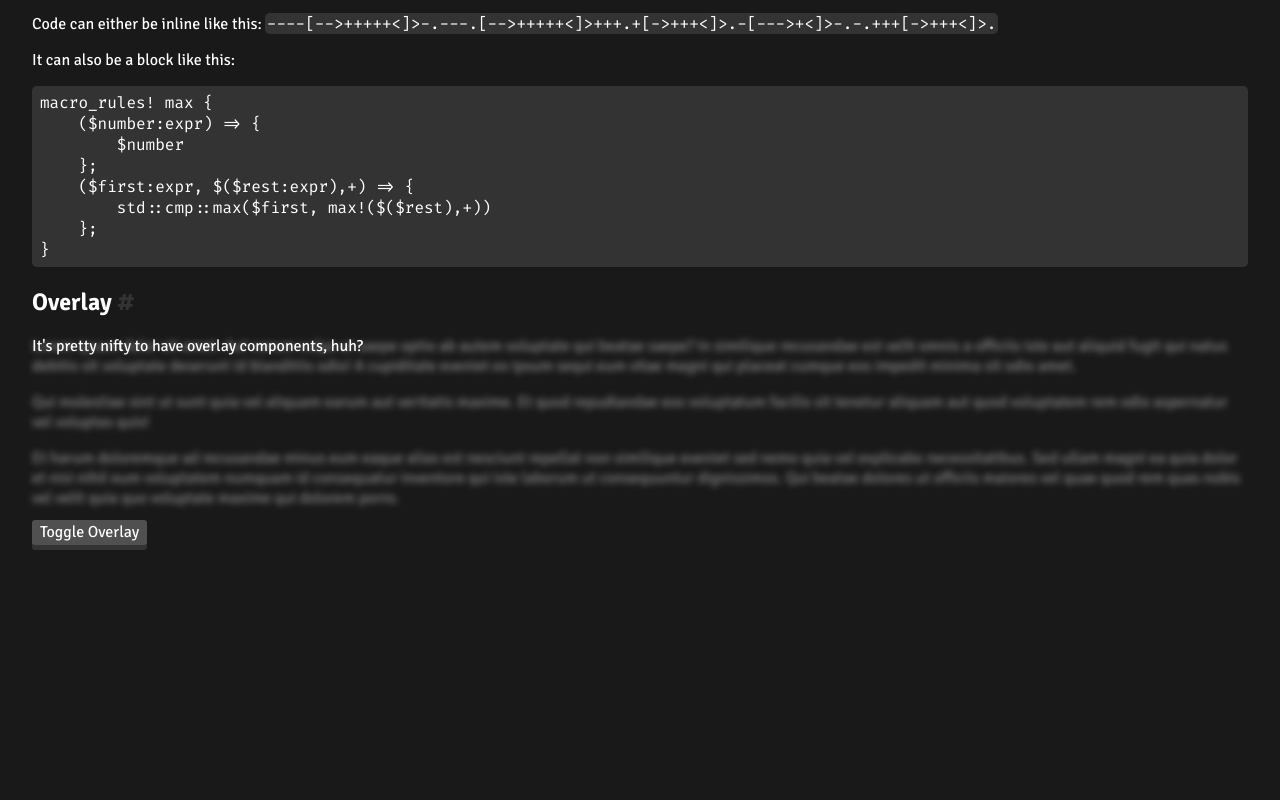
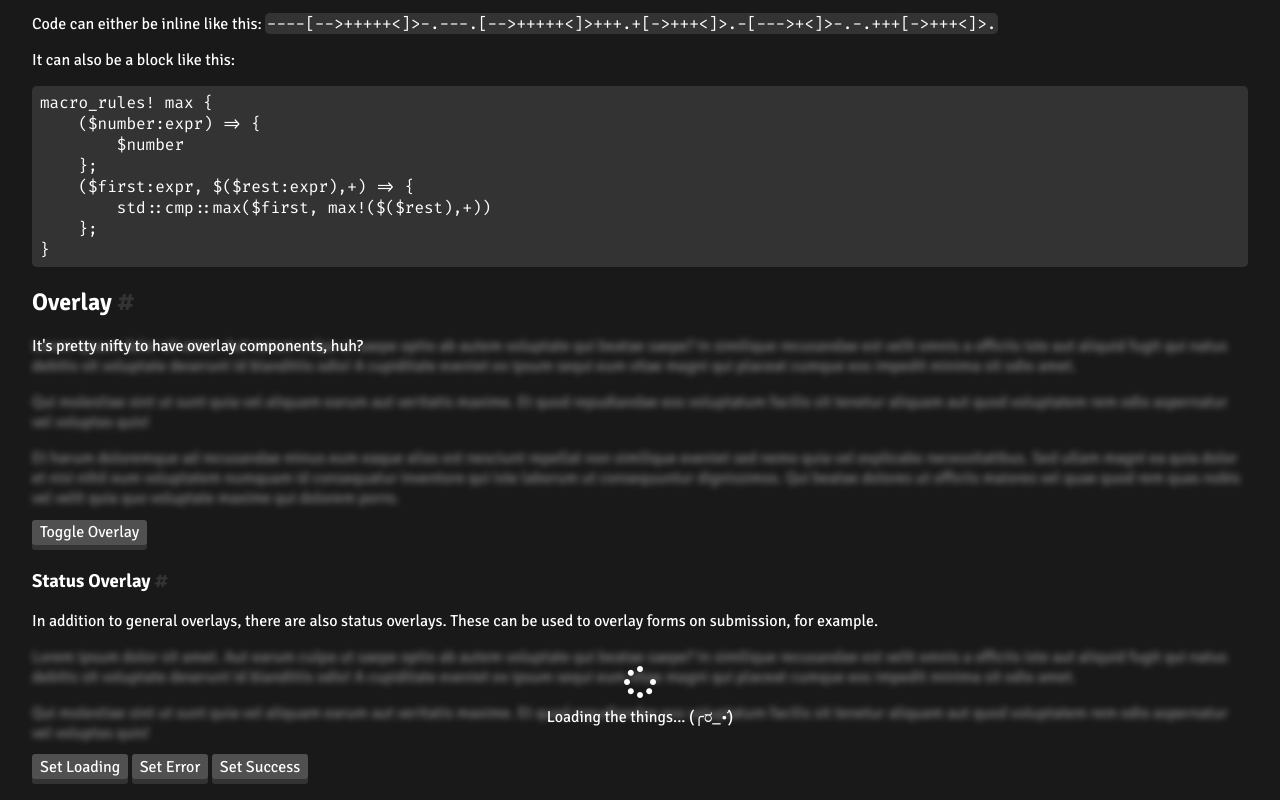
Before and after one commit to parslie/parslie.github.io, a SvelteKit app: page /experiments in a window 1280 px wide. Shown: the part 694-1494 px from the top of the page. Before the commit the page ends 1260 px from the top, so only its background shows below. Built offline with nearby package versions, Linux system fonts and the light colour scheme.

Commit message:
Create status overlay component

```diff
--- /dev/null
+++ b/src/lib/components/overlays/StatusOverlay.svelte
@@ -0,0 +1,58 @@
+<script lang="ts">
+	import type { Status } from "$lib/types";
+	import Overlay from "$lib/components/Overlay.svelte";
+
+	type StatusOverlayProps = {
+		isDisabled?: boolean;
+		message?: string;
+		status: Status;
+	};
+
+	const { isDisabled, message, status }: StatusOverlayProps = $props();
+</script>
+
+<Overlay {isDisabled}>
+	<div>
+		{#if status === "loading"}
+			<i class={["fa-solid", "fa-spinner", "fa-spin-pulse"]}></i>
+		{:else if status === "error"}
+			<i class={["error", "fa-solid", "fa-heart-crack"]}></i>
+		{:else if status === "success"}
+			<i class={["success", "fa-solid", "fa-heart"]}></i>
+		{/if}
+		{#if message}
+			<span>{message}</span>
+		{/if}
+	</div>
+</Overlay>
+
+<style lang="scss">
+	@use "$lib/styles/color";
+
+	div {
+		display: flex;
+		flex-direction: column;
+		justify-content: center;
+		align-items: center;
+		width: 100%;
+		height: 100%;
+
+		i {
+			font-size: 2em;
+
+			&.error {
+				color: color.$red;
+			}
+
+			&.success {
+				color: color.$green;
+			}
+		}
+
+		span {
+			margin-top: 0.6rem;
+			height: 1em;
+			text-align: center;
+		}
+	}
+</style>
--- a/src/lib/styles/color.scss
+++ b/src/lib/styles/color.scss
@@ -7,3 +7,5 @@ $white: #ffffff;
 
 $dark-green: #116611;
 $green: #33ff33;
+
+$red: #ff3333;
--- /dev/null
+++ b/src/lib/types.ts
@@ -0,0 +1,3 @@
+type Status = "loading" | "error" | "success";
+
+export type { Status };
--- a/src/routes/experiments/+page.svelte
+++ b/src/routes/experiments/+page.svelte
@@ -6,9 +6,28 @@
 	import Link from "$lib/components/Link.svelte";
 	import Overlay from "$lib/components/Overlay.svelte";
 	import Overlayed from "$lib/components/Overlayed.svelte";
+	import StatusOverlay from "$lib/components/overlays/StatusOverlay.svelte";
 	import PageHead from "$lib/components/PageHead.svelte";
+	import type { Status } from "$lib/types";
 
 	let showOverlay = $state(true);
+	let status = $state<Status>("loading");
+	let statusMessage = $state("Loading the things... (╭ರ_•́)");
+
+	function setLoadingStatus() {
+		status = "loading";
+		statusMessage = "Loading... (╭ರ_•́)";
+	}
+
+	function setErrorStatus() {
+		status = "error";
+		statusMessage = "Error... (◞‸◟；)";
+	}
+
+	function setSuccessStatus() {
+		status = "success";
+		statusMessage = "Success! ( ˶ˆᗜˆ˵ )";
+	}
 </script>
 
 <PageHead title="Experiments" />
@@ -87,3 +106,28 @@ macro_rules! max {
 	</Overlay>
 </div>
 <Button type="button" onclick={() => (showOverlay = !showOverlay)}>Toggle Overlay</Button>
+
+<Heading level={3} content="Status Overlay" />
+<p>
+	In addition to general overlays, there are also status overlays. These can be used to overlay
+	forms on submission, for example.
+</p>
+<div style:position="relative">
+	<Overlayed>
+		<p>
+			Lorem ipsum dolor sit amet. Aut earum culpa ut saepe optio ab autem voluptate qui beatae
+			saepe? In similique recusandae est velit omnis a officiis iste aut aliquid fugit qui natus
+			debitis sit voluptate deserunt id blanditiis odio! A cupiditate eveniet ex ipsum sequi eum
+			vitae magni qui placeat cumque eos impedit minima sit odio amet.
+		</p>
+		<p>
+			Qui molestiae sint ut sunt quia vel aliquam earum aut veritatis maxime. Et quod repudiandae
+			eos voluptatum facilis sit tenetur aliquam aut quod voluptatem rem odio aspernatur vel
+			voluptas quis!
+		</p>
+	</Overlayed>
+	<StatusOverlay {status} message={statusMessage} />
+</div>
+<Button type="button" onclick={setLoadingStatus}>Set Loading</Button>
+<Button type="button" onclick={setErrorStatus}>Set Error</Button>
+<Button type="button" onclick={setSuccessStatus}>Set Success</Button>
```
